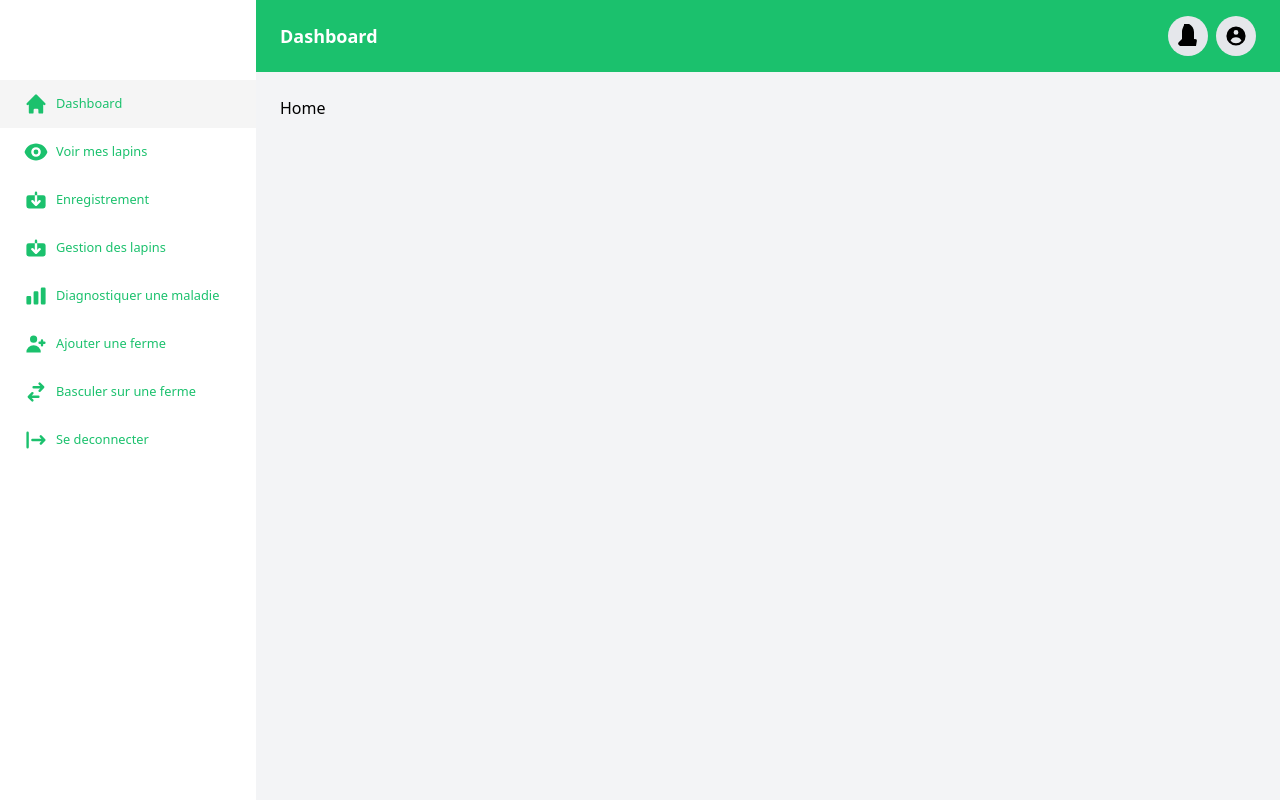
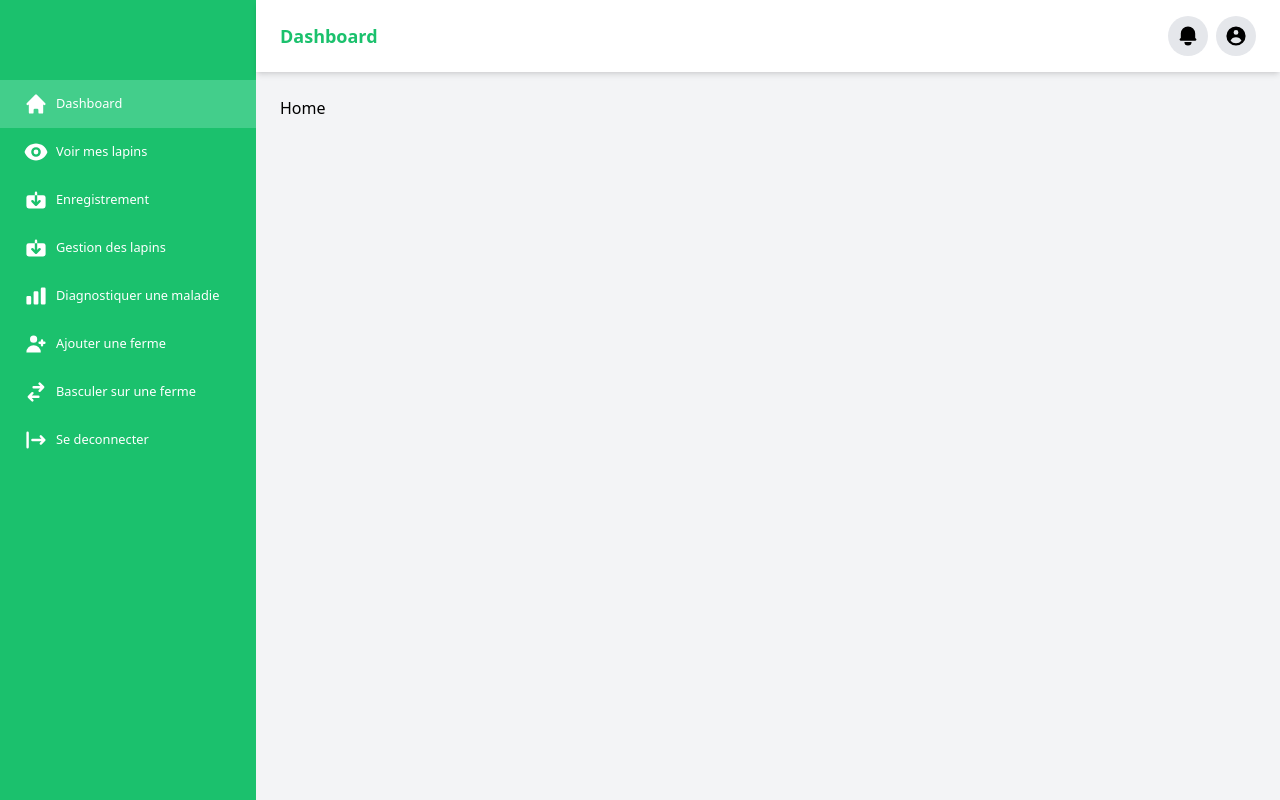
Before and after one commit to Amosentreprise/ProjetSoutenance2023, a Vue app in the folder frontendGestionLapin/vue-frontendGestionLapin/: page /dashboard/1/ferme/1 in a window 1280 px wide. Built offline with nearby package versions, Linux system fonts and the light colour scheme; no server answers.

Commit message:
design de dashboard

```diff
--- a/frontendGestionLapin/vue-frontendGestionLapin/src/components/ChangePassword.vue
+++ b/frontendGestionLapin/vue-frontendGestionLapin/src/components/ChangePassword.vue
@@ -1,5 +1,7 @@
 <template>
-  <form class="w-[400px]">
+
+  <div class="flex justify-center items-center">
+ <form class="w-auto md:w-[400px]">
     <div v-for="form in Forms" :key="form.id">
       <input
         :type="form.type"
@@ -14,6 +16,8 @@
       class="block w-full button bg-secondary text-white mt-3"
     />
   </form>
+  </div>
+
 </template>
 
 <script>
--- a/frontendGestionLapin/vue-frontendGestionLapin/src/components/EditProfil.vue
+++ b/frontendGestionLapin/vue-frontendGestionLapin/src/components/EditProfil.vue
@@ -1,5 +1,6 @@
 <template>
-  <form class="w-[400px]">
+  <div class="flex justify-center items-center">
+ <form class="w-auto md:w-[400px]">
     <div v-for="form in Forms" :key="form.id" class="w-full">
       <input
         :type="form.type"
@@ -15,6 +16,8 @@
       class="block w-full button bg-secondary text-white mt-3"
     />
   </form>
+  </div>
+
 </template>
 
 <script>
--- a/frontendGestionLapin/vue-frontendGestionLapin/src/components/SideBar.vue
+++ b/frontendGestionLapin/vue-frontendGestionLapin/src/components/SideBar.vue
@@ -1,19 +1,25 @@
 <template>
   <div class="flex min-h-screen">
     <!-- Sidebar -->
-    <div class="bg-white text-secondary w-64 flex-none ">
+    <div class="bg-secondary text-secondary w-40 md:w-64 flex-none" v-show="state == false">
       <div class="flex items-center justify-center h-16">
-        <span class="text-lg font-bold">{{ nameDashboard}}</span>
+
+        <span class="text-lg text-white font-bold">{{ nameDashboard }}</span>
       </div>
-      <slot name="options"></slot>
+
+      <slot name="options" ></slot>
+
+
     </div>
 
     <!-- Main Content -->
     <div class="flex-1 bg-gray-100">
-      <div class="flex justify-between items-center bg-secondary py-4 px-6">
+      <div
+        class="flex justify-between items-center bg-white shadow-md py-4 px-6"
+      >
         <div class="flex items-center">
-
-          <span class="font-bold text-lg text-white">{{ ActionName }}</span>
+          <Icon :icon="menuIcon" :fill="bg-secondary" @click="changeState"  class="w-6 h-6 mr-2 inline md:hidden" />
+          <span class="font-bold text-lg text-secondary">{{ ActionName }}</span>
         </div>
         <div class="flex items-center">
           <slot name="other"></slot>
@@ -28,10 +34,32 @@
 </template>
 
 <script>
+import Icon from "./Icon.vue";
+import { MenuIcon } from "@heroicons/vue/solid";
 export default {
-    name: 'Sidebar',
-  props:['nameDashboard', 'ActionName']
-}
+  name: "Sidebar",
+  props: ["nameDashboard", "ActionName"],
+  components: {
+    Icon,
+  },
+  data() {
+    return {
+      menuIcon: MenuIcon,
+      state: false,
+    };
+  },
+  methods: {
+    changeState() {
+      if (this.state == false) {
+         this.state = true;
+      } else {
+      this.state = false;
+    }
+
+
+    }
+  }
+};
 </script>
 
 <style>
--- a/frontendGestionLapin/vue-frontendGestionLapin/src/views/boardUsers/boadUserPages/AddEleveur.vue
+++ b/frontendGestionLapin/vue-frontendGestionLapin/src/views/boardUsers/boadUserPages/AddEleveur.vue
@@ -1,6 +1,6 @@
 <template>
-  <div class="flex">
-    <form class="w-[400px] m-auto mt-10">
+  <div class="flex justify-center items-center">
+    <form class="w-auto  md:w-[400px]  mt-10">
       <div>
         <div>
           <div v-for="form in Forms" :key="form.id">
--- a/frontendGestionLapin/vue-frontendGestionLapin/src/views/boardUsers/boadUserPages/AddFerme.vue
+++ b/frontendGestionLapin/vue-frontendGestionLapin/src/views/boardUsers/boadUserPages/AddFerme.vue
@@ -1,6 +1,6 @@
 <template>
-  <div class="flex">
-    <form class="w-[400px] m-auto mt-10">
+  <div class="flex justify-center items-center">
+    <form class="w-auto md:w-[400px] m-auto mt-10">
       <div>
         <div>
           <div v-for="form in Forms" :key="form.id">
--- a/frontendGestionLapin/vue-frontendGestionLapin/src/views/boardUsers/boadUserPages/Profil.vue
+++ b/frontendGestionLapin/vue-frontendGestionLapin/src/views/boardUsers/boadUserPages/Profil.vue
@@ -21,8 +21,10 @@
             </dl>
           </div>
         </div>
-        <Button :name="ButtonName" class="bg-secondary text-white mt-2" @click="changeState1"/>
+        <div class="flex flex-col md:flex-row justify-between">
+        <Button :name="ButtonName" class="bg-secondary text-white mt-2 " @click="changeState1"/>
         <Button :name="ButtonName2" class="bg-secondary text-white mt-2" @click="changeState2" />
+        </div>
       </div>
     </div>
     <ChangePassword v-show="state == 2"/>
--- a/frontendGestionLapin/vue-frontendGestionLapin/src/views/boardUsers/boardUser.vue
+++ b/frontendGestionLapin/vue-frontendGestionLapin/src/views/boardUsers/boardUser.vue
@@ -4,28 +4,24 @@
       <template v-slot:options>
         <ul class="py-4">
           <li
-            class="pl-6 pr-4 py-3 hover:bg-hoverboard"
-            :class="{ 'bg-primary': option.id === selectedOption }"
+            class="pl-6 pr-4 py-3 text-white hover:font-bold relative"
+            :class="{ 'bg-secondaryhover': option.id === selectedOption }"
             @click="selectOption(option.id)"
             v-for="option in options"
             :key="option.id"
             v-show="option.role === '2'"
           >
             <span
-              class="flex items-center"
+              class="flex flex-col md:flex-row items-center cursor-pointer"
               @click="liens(option.id)"
             >
               <Icon :icon="option.icon" class="w-6 h-6 mr-2" />
               <small>{{ option.nom }}</small>
         </span>
           </li>
-          <Ferme
-            v-if="showFerme"
-            class="absolute top-20 right-3"
-            @mouseleave="showFerme = false"
-          />
-          <li @click="logout" class="pl-6 pr-4 py-3 hover:bg-hoverboard">
-            <span class="flex items-center">
+
+          <li @click="logout" class="pl-6 pr-4 py-3 text-white hover:font-bold">
+            <span class="flex items-center cursor-pointer">
               <Icon :icon="deconnexionIcon" class="w-6 h-6 mr-2" />
               <small>{{ deconnexionName }}</small>
             </span>
@@ -34,20 +30,21 @@
       </template>
       <template v-slot:other>
         <span class="bg-gray-200 rounded-full p-2 mr-2">
-          <svg class="h-6 w-6 fill-current text-white" viewBox="0 0 24 24">
-            <path
-              d="M12 21c1.1 0 2-.9 2-2H10c0 1.1.9 2 2 2zm6-6V8c0-3.9-2.5-7.2-6-8.5V0h-4v.5C8.5.8 6 4.1 6 8v7l-3.3 3.3c-.5.5-.7 1.2-.5 1.9L4 22h16l.8-4.8c.2-.7 0-1.4-.5-1.9L18 15z"
-            />
-          </svg>
+          <Icon :icon="BellIcon"  class="w-6 h-6" />
         </span>
         <span class="bg-gray-200 rounded-full p-2" @mouseover="showMenu = true">
-          <Icon :icon="userIcon" class="w-6 h-6" />
+          <Icon :icon="userIcon" :fill="bg-secondary" class="w-6 h-6" />
         </span>
         <ProfileMenu
           v-if="showMenu"
           class="absolute top-20 right-3"
           @mouseleave="showMenu = false"
         />
+          <Ferme
+            v-if="showFerme"
+            class="absolute bottom-10 left-20"
+            @mouseleave="showFerme = false"
+          />
       </template>
       <template v-slot:right>
         <router-view />
@@ -70,6 +67,7 @@ import {
   UserAddIcon,
   UserCircleIcon,
   ChartBarIcon,
+  BellIcon,
 } from "@heroicons/vue/solid";
 import axios from "axios";
 
@@ -92,6 +90,7 @@ export default {
       deconnexionIcon: LogoutIcon,
       deconnexionName: "Se deconnecter",
       fermeId: null,
+      BellIcon:BellIcon,
 
 
       options: [
```
